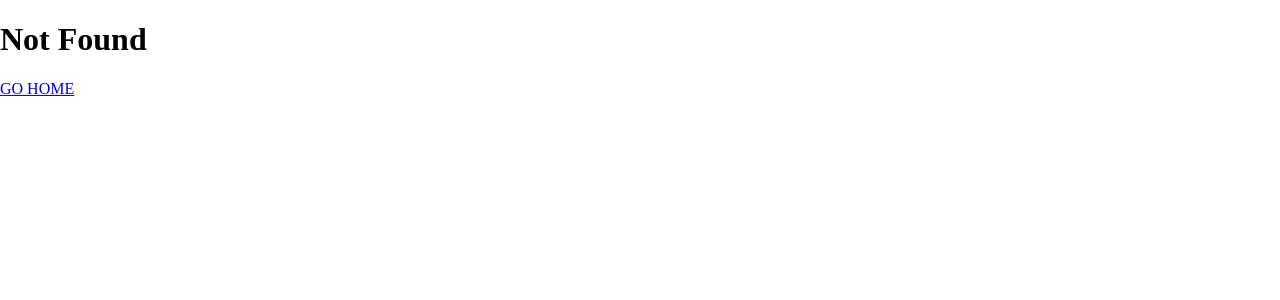
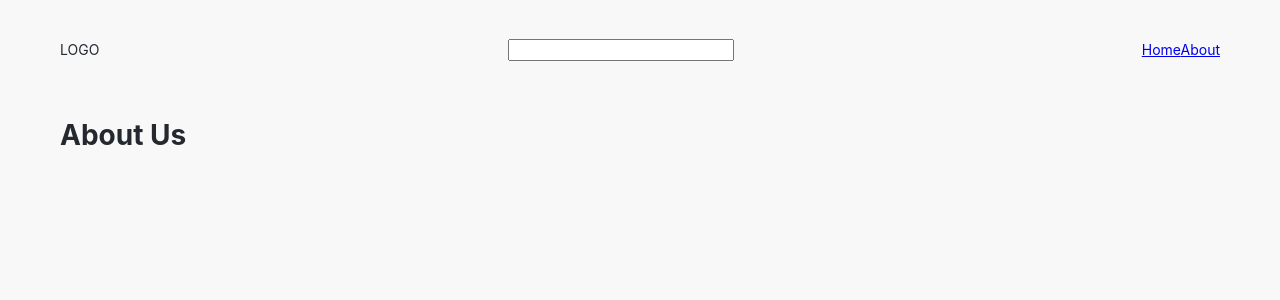
Before and after one commit to eOne1999/rs-react, a React (Vite) app: page /about in a window 1280 px wide. Before the commit this address had no page. Shown: the top 300 px of the page. Built offline with nearby package versions, Linux system fonts and the light colour scheme.

Commit message:
feat: add header and routing

```diff
--- a/src/App.tsx
+++ b/src/App.tsx
@@ -1,24 +1,28 @@
-// import { Routes, Route, Link } from 'react-router-dom';
-
 import { BrowserRouter, Route, Routes } from 'react-router-dom';
+import Header from './components/Header';
+import About from './pages/About';
 import Home from './pages/Home';
 import NotFound from './pages/NotFound';
 
 export function App() {
   return (
-    // <div className="App">
-    <Routes>
-      <Route path="/" element={<Home />} />
-      <Route path="*" element={<NotFound />} />
-    </Routes>
-    // </div>
+    <main className="main">
+      <Routes>
+        <Route path="/" element={<Home />} />
+        <Route path="/about" element={<About />} />
+        <Route path="*" element={<NotFound />} />
+      </Routes>
+    </main>
   );
 }
 
 export function WrappedApp() {
   return (
     <BrowserRouter>
-      <App />
+      <div className="wrapper">
+        <Header />
+        <App />
+      </div>
     </BrowserRouter>
   );
 }
--- /dev/null
+++ b/src/components/Header.tsx
@@ -0,0 +1,19 @@
+import { NavLink } from 'react-router-dom';
+import SearchBar from './SearchBar';
+
+function Header() {
+  return (
+    <header className="header">
+      <div className="header__logo">LOGO</div>
+      <div className="header__search-bar">
+        <SearchBar />
+      </div>
+      <nav className="header__nav">
+        <NavLink to="/">Home</NavLink>
+        <NavLink to="/about">About</NavLink>
+      </nav>
+    </header>
+  );
+}
+
+export default Header;
--- /dev/null
+++ b/src/components/SearchBar.tsx
@@ -0,0 +1,5 @@
+function SearchBar() {
+  return <input type="text" className="search-bar" />;
+}
+
+export default SearchBar;
--- /dev/null
+++ b/src/components/_Header.scss
@@ -0,0 +1,6 @@
+.header {
+  display: flex;
+  align-items: center;
+  height: 100px;
+  justify-content: space-between;
+}
--- a/src/components/header/header.tsx
+++ /dev/null
@@ -1 +0,0 @@
-import React from 'react';
--- /dev/null
+++ b/src/pages/About.tsx
@@ -0,0 +1,5 @@
+function About() {
+  return <h1>About Us</h1>;
+}
+
+export default About;
--- a/src/sass/_base.scss
+++ b/src/sass/_base.scss
@@ -0,0 +1,26 @@
+html {
+  font-size: 10px;
+}
+
+body {
+  font-size: 1.4rem;
+  font-family: -apple-system, BlinkMacSystemFont, "Segoe UI", "Noto Sans", Helvetica, Arial, sans-serif, "Apple Color Emoji", "Segoe UI Emoji";
+  color: $color-text;
+  background: $color-bg-primary;
+}
+
+*,
+*:before,
+*:after {
+  -moz-box-sizing: border-box;
+  -webkit-box-sizing: border-box;
+  box-sizing: border-box;
+}
+
+.wrapper {
+  display: flex;
+  flex-direction: column;
+  max-width: 1920px;
+  margin: 0 auto;
+  padding: 0 60px;
+}
--- /dev/null
+++ b/src/sass/_constants.scss
@@ -0,0 +1,11 @@
+$color-primary: orange;
+$color-additional: #f8cc7b;
+$color-text: #24292f;
+
+$color-bg-primary: #f8f8f8;
+// $color-bg-title: rgba(24,26,28,.8);
+
+$content-width: 1197px;
+$tablet-width: 768px;
+$mobile-big-width: 414px;
+$mobile-small-width: 320px;
--- /dev/null
+++ b/src/sass/_mixins.scss
@@ -0,0 +1,15 @@
+@mixin media-laptop {
+  @media (max-width: $content-width) { @content; }
+}
+
+@mixin media-tablet {
+  @media (max-width: $tablet-width) { @content; }
+}
+
+@mixin media-mobile {
+  @media (max-width: $mobile-big-width) { @content; }
+}
+
+@mixin media-mobilesmall {
+  @media (max-width: $mobile-small-width) { @content; }
+}
--- a/src/style.scss
+++ b/src/style.scss
@@ -1 +1,12 @@
+// Abstract
+@import "./sass/constants";
+@import "./sass/mixins";
+
+// Base
+@import "./sass/base";
 @import './sass/normalize';
+
+// Components
+@import "./components/Header";
+
+// Pages
```
Also changed, not shown: src/components/header/_header.scss (deleted).
